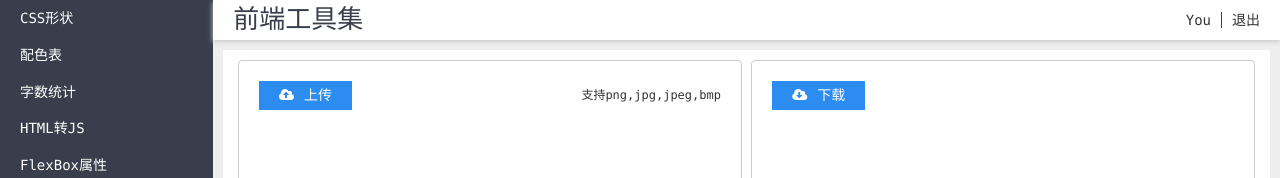
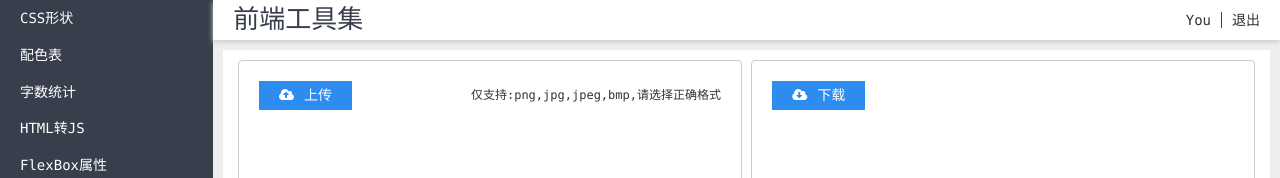
Before and after one commit to you85630/vue-tool, a Vue app: page /#/home/spritePic in a window 1280 px wide. Shown: the top 178 px of the page. Built offline with nearby package versions, Linux system fonts and the light colour scheme; a small style sheet from the web is missing.

Commit message:
格式化

```diff
--- a/src/components/modules/spritePic.vue
+++ b/src/components/modules/spritePic.vue
@@ -4,8 +4,7 @@
       <div class="btn input-box">
         <input type="file" multiple="multiple">
         <p><i class="fa fa-cloud-upload"></i>上传</p>
-        <span :class="{err:tips}" v-if="tips">{{tips}}</span>
-        <span v-else>支持png,jpg,jpeg,bmp</span>
+        <span>仅支持:png,jpg,jpeg,bmp,请选择正确格式</span>
       </div>
       <div class="style-box">
         <div class="box" v-for="(li,index) in styleList" :key="index">
@@ -97,8 +96,6 @@ export default {
             image.name = file.name.replace(/.jpg/i, '')
           } else if (file.name.indexOf('jpeg') !== -1) {
             image.name = file.name.replace(/.jpeg/i, '')
-          } else {
-            this.tips = '请上传正确格式'
           }
 
           image.onload = () => {
@@ -171,9 +168,6 @@ export default {
     }
     span{
       font-size: 12px;
-    }
-    .err{
-      color: #f00;
     }
   }
   .left,
```
